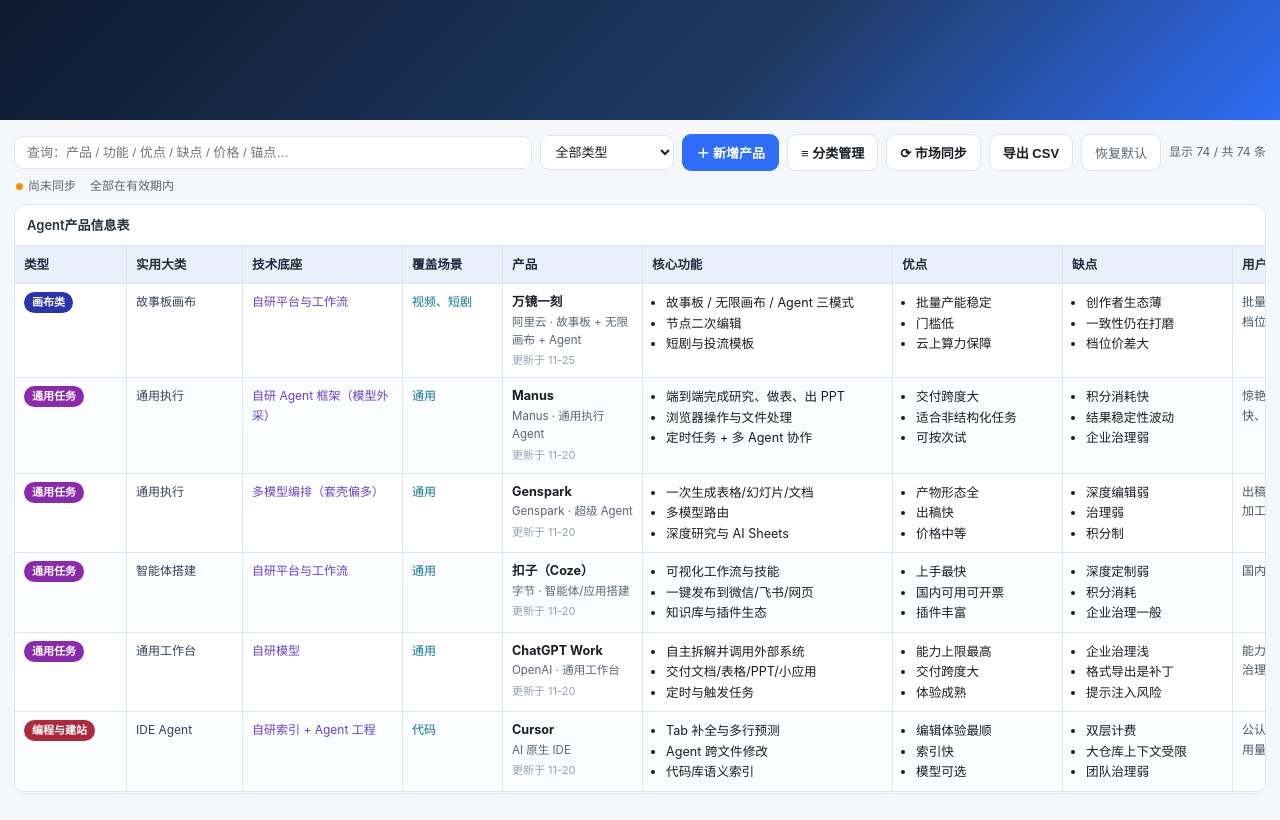
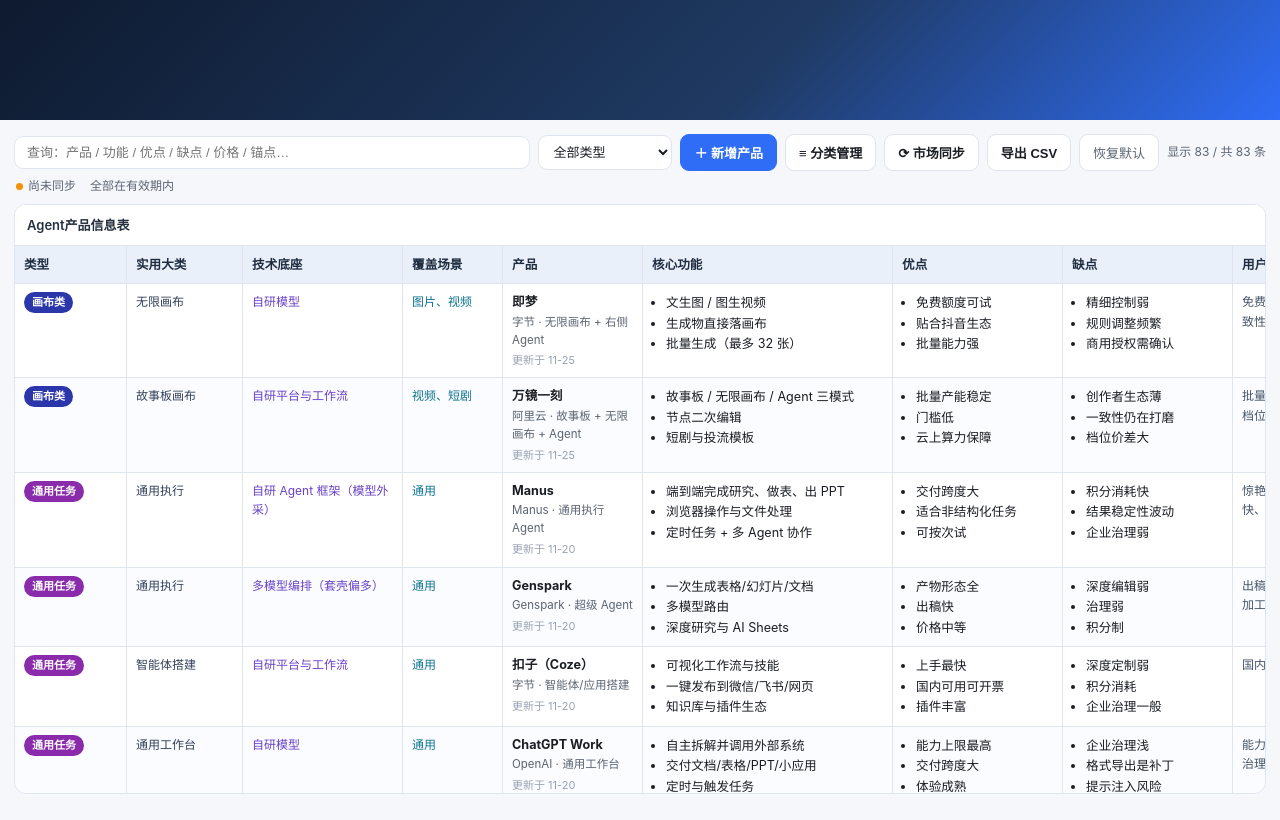
Before and after one commit to djc1008611-rgb/agent-table, a plain HTML site: page index.html in a window 1280 px wide. Drawn offline with Linux system fonts and the light colour scheme.

Commit message:
Add files via upload

```diff
--- a/index.html
+++ b/index.html
@@ -752,8 +752,8 @@
      features:["文生图 / 图生视频","生成物直接落画布","批量生成（最多 32 张）"],
      pros:["免费额度可试","贴合抖音生态","批量能力强"],cons:["精细控制弱","规则调整频繁","商用授权需确认"],
      buzz:"免费额度好评；吐槽规则变动与一致性",
-     price:["免费额度 + 会员订阅"],
-     anchor:"1 张图",anchorDesc:"1024×1024 起",unit:"未公开（估 ¥0.1–1.2 / 张）",basis:"按站内积分扣点"},
+     price:["免费额度 + 会员：连续包月 ¥69/月","连续包年 ¥659/年"],
+     anchor:"1 张图",anchorDesc:"1024×1024 起",unit:"按会员积分扣点（积分数量未公开）",basis:"App Store 官方订阅页：¥69/月、¥659/年，每月赠积分"},
     {type:"画布类",cat:"故事板画布",name:"万镜一刻",pos:"阿里云 · 故事板 + 无限画布 + Agent",
      tech:"自研平台与工作流",scene:["视频","短剧"],
      features:["故事板 / 无限画布 / Agent 三模式","节点二次编辑","短剧与投流模板"],
@@ -887,8 +887,8 @@
      features:["搜索 + 写作 + 做表","多轮任务编排","文档解析"],
      pros:["国内可用","免费额度大","中文好"],cons:["深度任务弱","产物导出一般","企业治理弱"],
      buzz:"中文体验好评；吐槽深度任务与导出",
-     price:["免费版","会员制（官网核对）"],
-     anchor:"1 个任务",anchorDesc:"一次完整任务",unit:"未公开",basis:"按会员额度折算"},
+     price:["会员 ¥45 档（用户实测）","免费版含少量积分"],
+     anchor:"1 个任务",anchorDesc:"一次完整任务",unit:"未公开（单次约扣 1.3 万积分）",basis:"小红书用户实测：充 45 元会员，单次输出约耗 1.3 万积分"},
     {type:"通用任务",cat:"搜索 Agent",name:"纳米 AI",pos:"360 · 搜索型 Agent",
      tech:"自研 + 多模型",scene:["通用"],
      features:["多步搜索与整合","文档/网页解析","一键成稿"],
@@ -969,8 +969,8 @@
      features:["剧本→分镜→成片","角色一致性管理","批量出片"],
      pros:["流程完整","上手较快","适合批量"],cons:["成片质量波动","积分不透明","公开信息少"],
      buzz:"一站式流程好评；吐槽成片质量波动",
-     price:["会员/积分制（官网核对）"],
-     anchor:"1 秒成片",anchorDesc:"短剧成片",unit:"未公开",basis:"按积分折算"},
+     price:["充值比例约 1:10（1,220 积分 ≈ ¥122）","最大算力包约 ¥47.8/集"],
+     anchor:"1 秒成片",anchorDesc:"90 秒一集约 1,220 积分",unit:"≈ ¥0.53–1.36 / 秒（用户实测）",basis:"社区实测：720P 约 13.5 积分/秒；充值 1:10 折 ¥1.36/秒，大包折 ¥0.53/秒"},
     {type:"短剧/漫剧",cat:"影视制作",name:"Seko 2.0",pos:"商汤 · 影视级生成 Agent",
      tech:"自研模型",scene:["短剧","短片"],
      features:["剧本与分镜生成","角色与场景一致性","视频生成与后期"],
@@ -1205,8 +1205,81 @@
   ]);
   DEFAULTS.forEach(function(d){ if(!d.updatedAt) d.updatedAt = "2026-11-25"; });
 
+  /* ===== 短剧创作补充 ===== */
+  DEFAULTS = DEFAULTS.concat([
+    {type:"短剧创作",cat:"影视制作平台",name:"LTX Studio",pos:"Lightricks · AI 影视制作平台",
+     tech:"自研模型 + 编排",scene:["短剧","短片"],
+     features:["剧本→分镜→镜头生成","角色与风格一致性","时间线与配音"],
+     pros:["影视化流程完整","角色一致性较好","支持长片结构"],cons:["价格偏高","中文支持一般","成片仍需精修"],
+     buzz:"流程专业；吐槽价格与中文",
+     price:["Free","Standard $15/月","Pro $35/月（官网核对）"],
+     anchor:"1 秒成片",anchorDesc:"影视级片段",unit:"≈ ¥1–4 / 秒",basis:"按订阅额度折算"},
+    {type:"短剧创作",cat:"AI 分镜",name:"Katalist",pos:"AI 分镜与故事板",
+     tech:"自研 + 多模型",scene:["短剧","短片"],
+     features:["剧本自动拆分镜","角色一致性管理","故事板导出"],
+     pros:["分镜专业","角色一致","适合前期"],cons:["只做前期","价格中等","中文一般"],
+     buzz:"分镜效率高；吐槽只覆盖前期",
+     price:["订阅制（官网核对）"],
+     anchor:"1 秒成片",anchorDesc:"分镜对应片段",unit:"≈ ¥0.3–1.5 / 秒",basis:"按订阅均摊"},
+    {type:"短剧创作",cat:"故事板",name:"Boords",pos:"故事板与分镜协作",
+     tech:"自研 + AI 生成",scene:["短剧","短片"],
+     features:["故事板绘制与协作","AI 生成分镜图","评审与版本"],
+     pros:["协作成熟","分镜管理强","上手快"],cons:["不做视频生成","AI 能力基础","中文一般"],
+     buzz:"分镜协作好评；吐槽生成能力",
+     price:["Free","Starter $9/月（官网核对）"],
+     anchor:"1 秒成片",anchorDesc:"分镜对应片段",unit:"≈ ¥0.3–1 / 秒",basis:"按订阅均摊"},
+    {type:"短剧创作",cat:"剧集生成",name:"Showrunner",pos:"AI 剧集生成实验平台",
+     tech:"自研 Agent",scene:["短剧"],
+     features:["一句话生成剧集剧本与分镜","角色与场景延续","自动成片"],
+     pros:["端到端剧集生成","概念前沿","角色延续"],cons:["成熟度低","可及性受限","成片质量不稳"],
+     buzz:"概念惊艳；吐槽成熟度与可及性",
+     price:["订阅/邀请制（官网核对）"],
+     anchor:"1 秒成片",anchorDesc:"剧集片段",unit:"未公开",basis:"按订阅折算"},
+    {type:"短剧创作",cat:"模型共创",name:"Vidu 共创",pos:"生数科技 × 万兴 · 大模型共创 Agent",
+     tech:"自研视频模型",scene:["短剧","漫剧"],
+     features:["多模型共创分镜","角色与镜头控制","与制作平台打通"],
+     pros:["视频质量好","与制作链路结合","国内可用"],cons:["生态较新","价格不透明","一致性待验证"],
+     buzz:"视频质量好评；吐槽生态与价格",
+     price:["积分/商务（官网核对）"],
+     anchor:"1 秒成片",anchorDesc:"漫剧成片",unit:"未公开",basis:"按积分折算"}
+  ]);
+  DEFAULTS.forEach(function(d){ if(!d.updatedAt) d.updatedAt = "2026-11-25"; });
+
+  /* ===== 画布类补充 ===== */
+  DEFAULTS = DEFAULTS.concat([
+    {type:"画布类",cat:"空间画布",name:"tldraw",pos:"开源空间画布 + Agent 实验",
+     tech:"开源 + 自研 harness",scene:["图片","通用"],
+     features:["无限画布与对象操作","Agent 读取画布上下文","开源可自建"],
+     pros:["空间交互原语清晰","开源可控","可嵌入自有产品"],cons:["非成品工具","需工程接入","商业化有限"],
+     buzz:"开发者好评；吐槽需要自己搭",
+     price:["开源免费","企业定制"],
+     anchor:"1 个任务",anchorDesc:"一次画布任务",unit:"≈ ¥0.5–3 / 任务",basis:"按模型用量折算"},
+    {type:"画布类",cat:"白板协作",name:"Miro AI",pos:"白板协作 + AI Agent",
+     tech:"自研 + 外采模型",scene:["通用"],
+     features:["无限白板与模板","AI 生成流程图/总结","团队协作与集成"],
+     pros:["协作生态最大","模板丰富","集成广"],cons:["AI 能力偏助手","价格按席位","中文一般"],
+     buzz:"白板协作好评；吐槽 AI 深度",
+     price:["Free","Starter $8/席","Business $16/席","Enterprise $20/席（官网核对）"],
+     anchor:"1 个任务",anchorDesc:"一次白板任务",unit:"≈ ¥0.5–2 / 任务",basis:"按席位均摊"},
+    {type:"画布类",cat:"白板协作",name:"FigJam AI",pos:"Figma 白板 + AI",
+     tech:"自研 + 外采模型",scene:["通用","页面"],
+     features:["白板与模板生成","便签聚类与总结","与 Figma 设计流打通"],
+     pros:["与设计流打通","模板质量高","协作顺"],cons:["AI 偏辅助","依赖 Figma 订阅","中文一般"],
+     buzz:"设计团队好用；吐槽 AI 深度",
+     price:["随 Figma 席位","独立白板席 $5/席（官网核对）"],
+     anchor:"1 个任务",anchorDesc:"一次白板任务",unit:"≈ ¥0.3–1.5 / 任务",basis:"按席位均摊"},
+    {type:"画布类",cat:"创意画布",name:"Flora",pos:"面向创意团队的无尽画布",
+     tech:"多模型编排",scene:["图片"],
+     features:["节点式创意画布","多模型串联","团队素材库"],
+     pros:["创意链路可视化","适合团队","模型可选"],cons:["学习成本","价格偏高","中文弱"],
+     buzz:"创意团队好评；吐槽门槛与价格",
+     price:["订阅制（官网核对）"],
+     anchor:"1 张图",anchorDesc:"画布产出图",unit:"≈ ¥0.5–3 / 张",basis:"按订阅额度折算"}
+  ]);
+  DEFAULTS.forEach(function(d){ if(!d.updatedAt) d.updatedAt = "2026-11-25"; });
+
   // 大厂产品不再展示（保留数据便于日后恢复）
-  var HIDDEN_NAMES = ["v0（Vercel）","Midjourney","Ideogram","Recraft","Krea","可灵 AI","Runway","Pika","PixVerse","海螺 AI","即梦"];
+  var HIDDEN_NAMES = ["v0（Vercel）","Midjourney","Ideogram","Recraft","Krea","可灵 AI","Runway","Pika","PixVerse","海螺 AI","Motiff 妙多"];
   function visibleDefaults(){
     return clone(DEFAULTS).filter(function(d){ return HIDDEN_NAMES.indexOf(d.name) < 0; });
   }
@@ -1655,7 +1728,7 @@
   }
 
   // 数据版本迁移：新增的企业版产品自动补入已有本地数据，不覆盖用户修改
-  var DATA_VER = "14";
+  var DATA_VER = "18";
   var REMOVED_ENT = ["GitHub Copilot Enterprise","Amazon Q Developer","Gemini Code Assist Enterprise","Google Gemini Enterprise","钉钉悟空","飞书 aily","Notion Enterprise Agents","Adobe Express for Enterprise","稿定设计 企业版","Pixso 企业版","LiblibAI 企业版","阿里云通义万相（企业版）"];
   (function migrateData(){
     var v = null;
```
